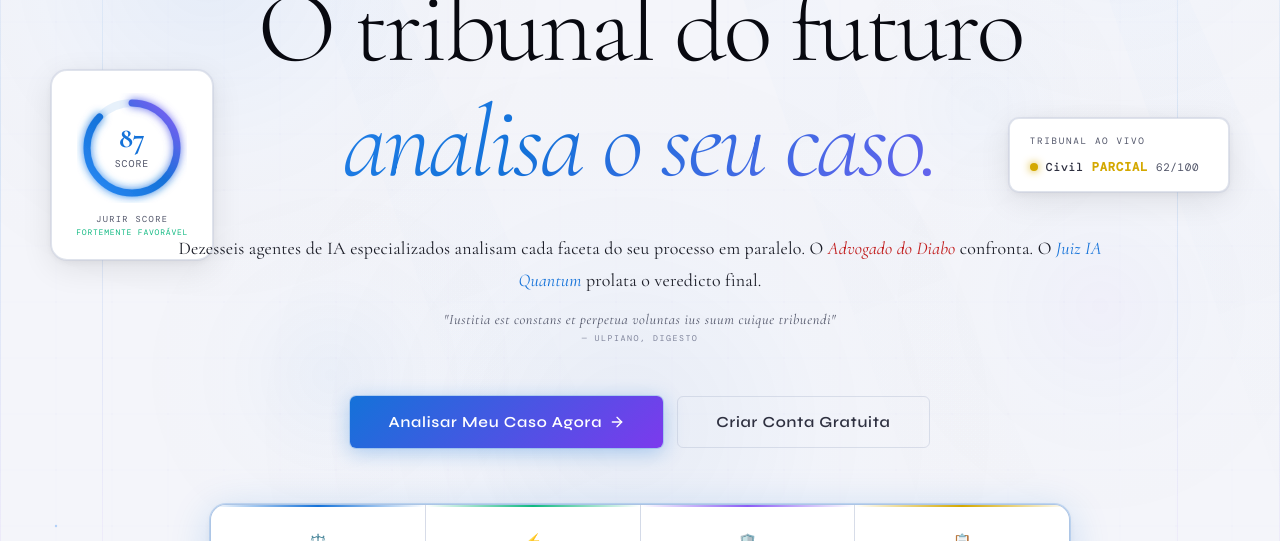
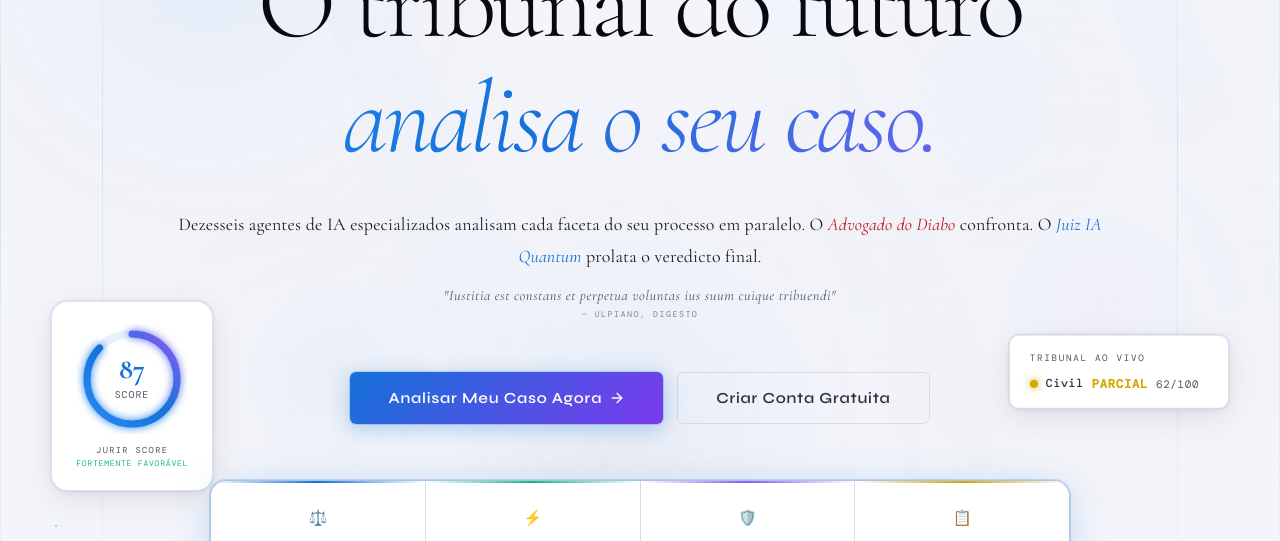
Before and after one commit to cpiresci/jurir, a React (Vite) app: page / in a window 1280 px wide. Shown: the part 202-743 px from the top of the page. Built offline with nearby package versions, Linux system fonts and the light colour scheme; no server answers; a web font is replaced by a local one.

Commit message:
fix(hero): center + floats top-50% aligned

```diff
--- a/src/components/Hero.jsx
+++ b/src/components/Hero.jsx
@@ -133,9 +133,9 @@ export default function Hero() {
         .hero-section {
           min-height: 100dvh;
           display: flex;
-          align-items: flex-start;
+          align-items: center;
           justify-content: center;
-          padding: clamp(100px, 13vh, 130px) 48px 80px;
+          padding: clamp(80px, 10vh, 100px) 48px clamp(40px, 6vh, 60px);
           position: relative;
           overflow: hidden;
         }
@@ -194,7 +194,7 @@ export default function Hero() {
 
         {/* Score ring — desktop */}
         <div className="hero-float" style={{
-          position:'absolute', top:'clamp(260px, 34vh, 370px)', left:'4%',
+          position:'absolute', top:'50%', left:'4%', transform:'translateY(-10%)',
           background:'var(--bg-card)', border:'1px solid var(--b-main)',
           borderRadius:'var(--r-lg)', padding:'22px 24px',
           boxShadow:'var(--shadow-float)',
@@ -210,7 +210,7 @@ export default function Hero() {
 
         {/* Live feed — desktop */}
         <div className="hero-float" style={{
-          position:'absolute', top:'clamp(300px, 40vh, 430px)', right:'4%',
+          position:'absolute', top:'50%', right:'4%', transform:'translateY(20%)',
           background:'var(--bg-card)', border:'1px solid var(--b-main)',
           borderRadius:'var(--r-md)', padding:'16px 20px',
           boxShadow:'var(--shadow-float)',
```
